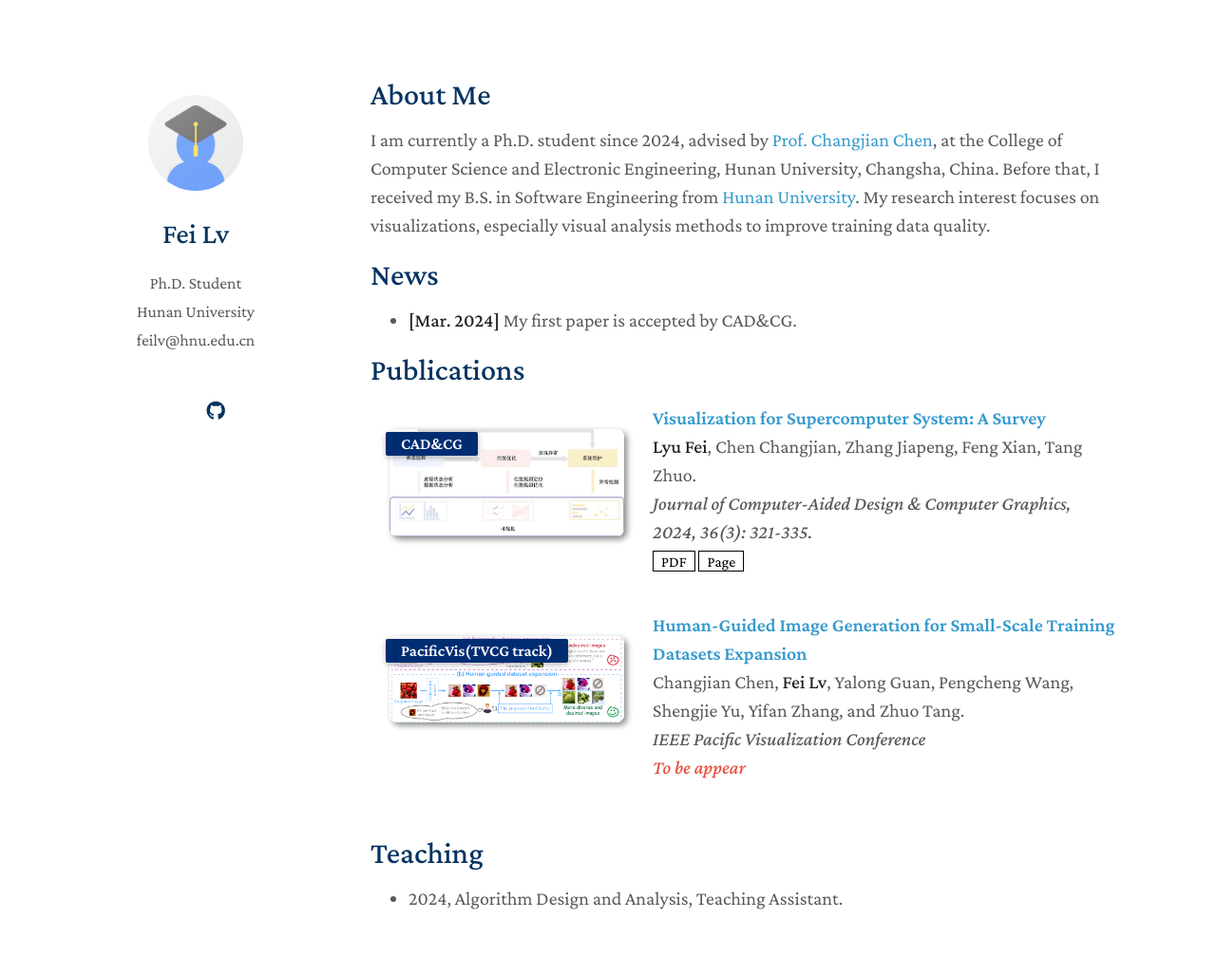
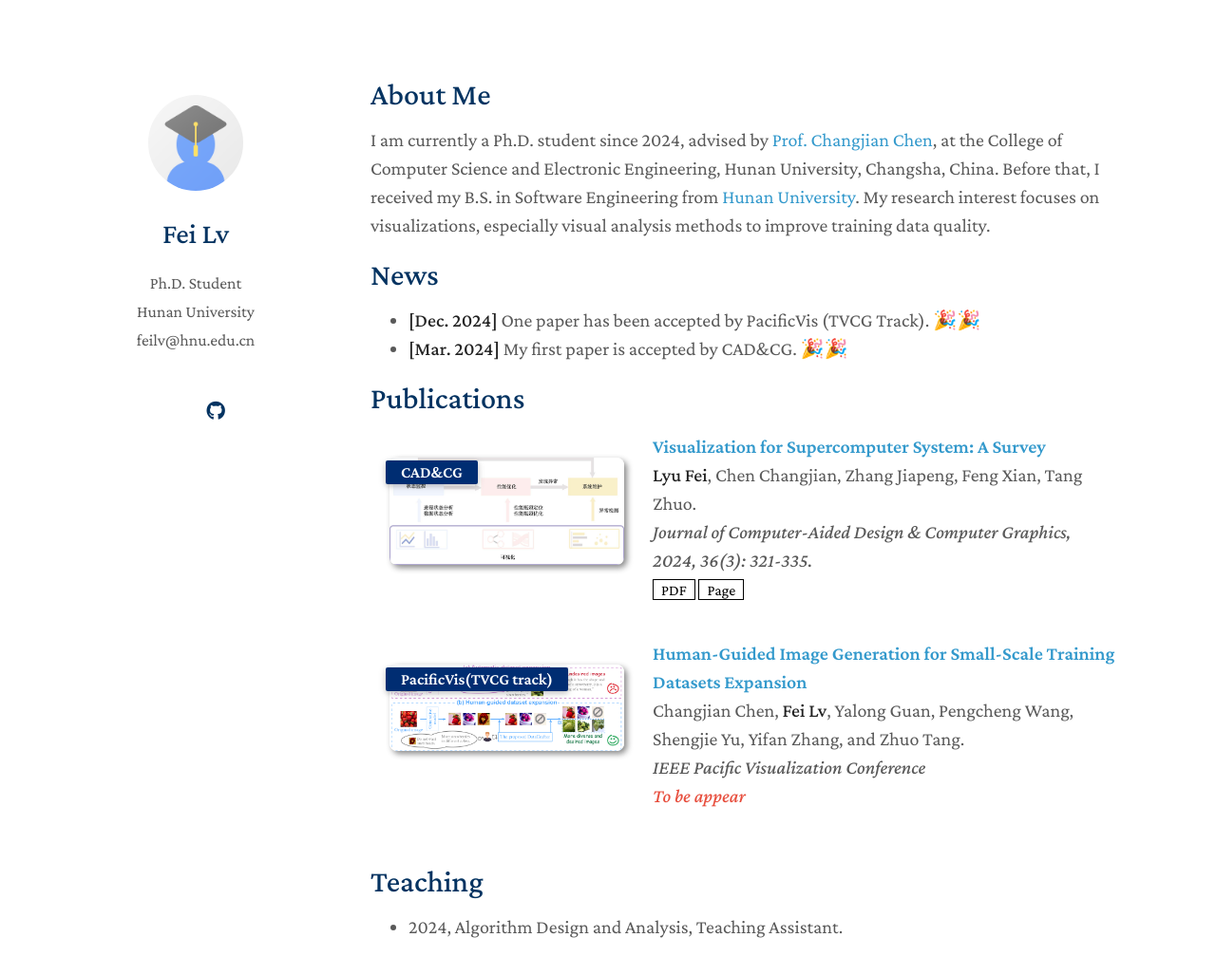
Before and after one commit to feilvvl/feilvvl.github.io, a Jekyll site: the page built from index.md, in a window 1280 px wide and 1076 px high. Shown: the top 1027 px of the window at 95% size. Built offline with Jekyll 4.4.1, drawn with Linux system fonts in a browser that asks for light colours; a style sheet for code colours, icons or effects is not loaded; our own code applies the rules of GitHub Pages for plain Markdown files.

Commit message:
Update index.md

```diff
--- a/index.md
+++ b/index.md
@@ -8,8 +8,8 @@ I am currently a Ph.D. student since 2024, advised by [Prof. Changjian Chen](htt
 
 
 ## News
-
-- **[Mar. 2024]** My first paper is accepted by CAD&CG.
+- **[Dec. 2024]** One paper has been accepted by PacificVis (TVCG Track). 🎉🎉
+- **[Mar. 2024]** My first paper is accepted by CAD&CG. 🎉🎉
 
 
 {% include_relative _includes/publications.md %}
```
